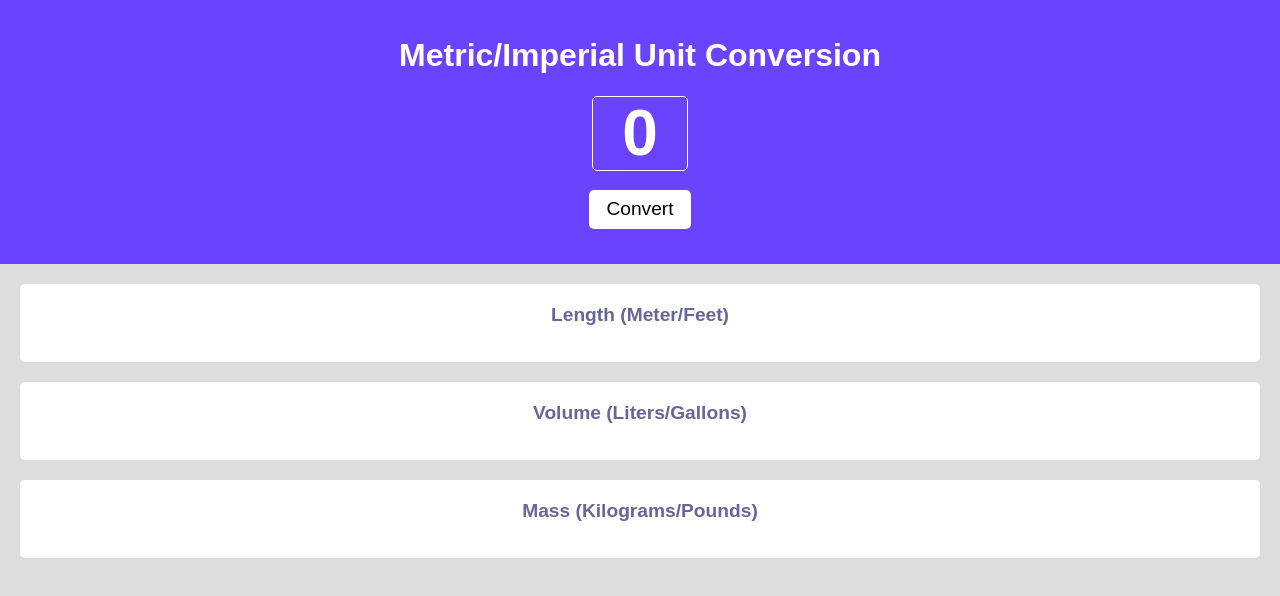
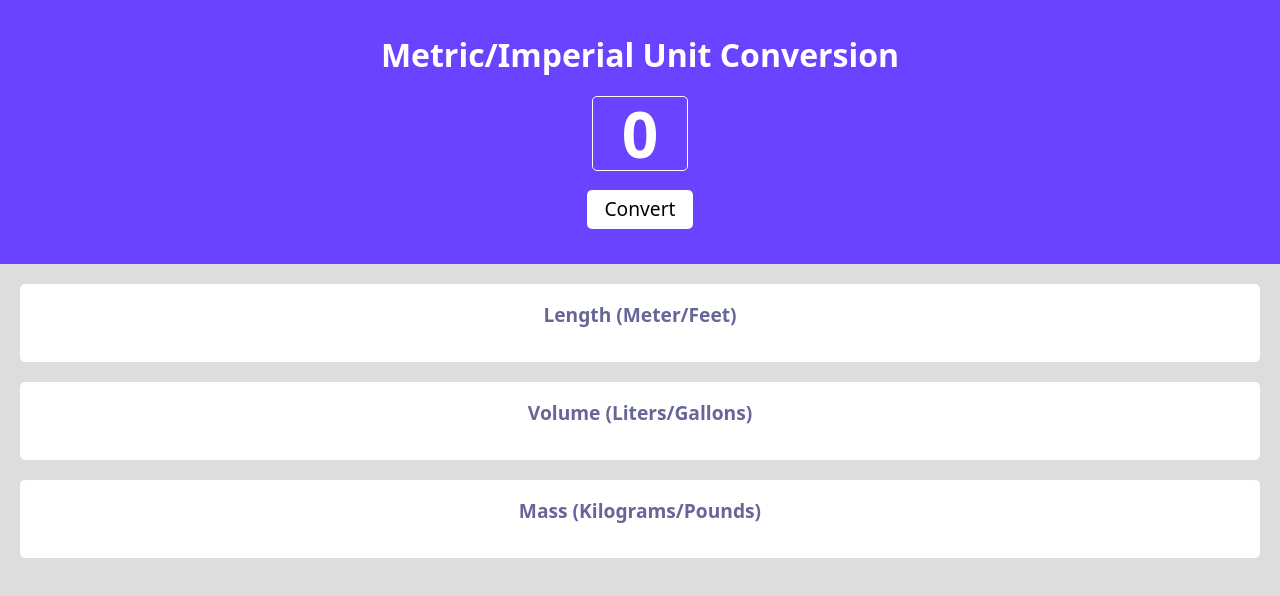
Before and after one commit to belogo/unit-convertor, a plain HTML site: page index.html in a window 1280 px wide. Drawn offline with nearby package versions, Linux system fonts and the light colour scheme.

Commit message:
Update index.css

```diff
--- a/index.css
+++ b/index.css
@@ -3,7 +3,7 @@
 body{
     font-size: 20px;
     background: #DDD;
-    font-family: sans-serif;
+    font-family: sans;
 }
 
 #hero{
```
